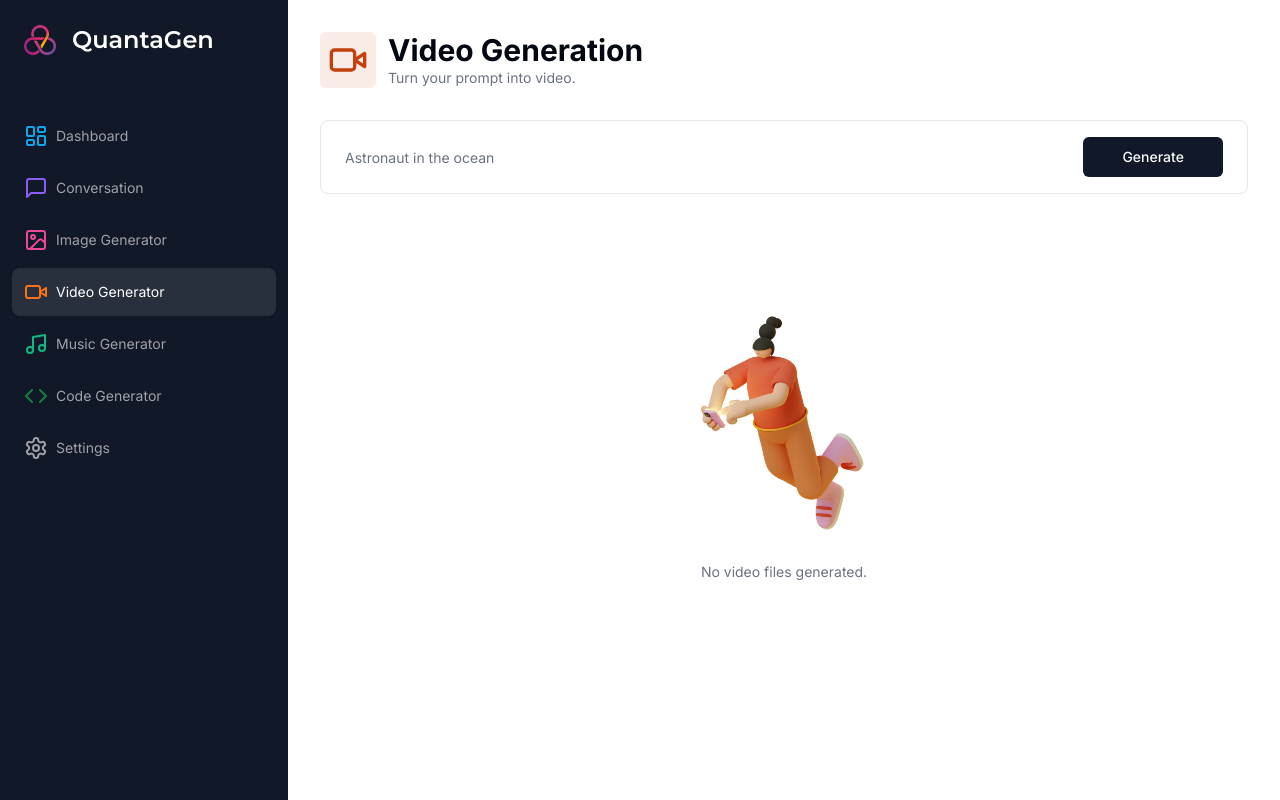
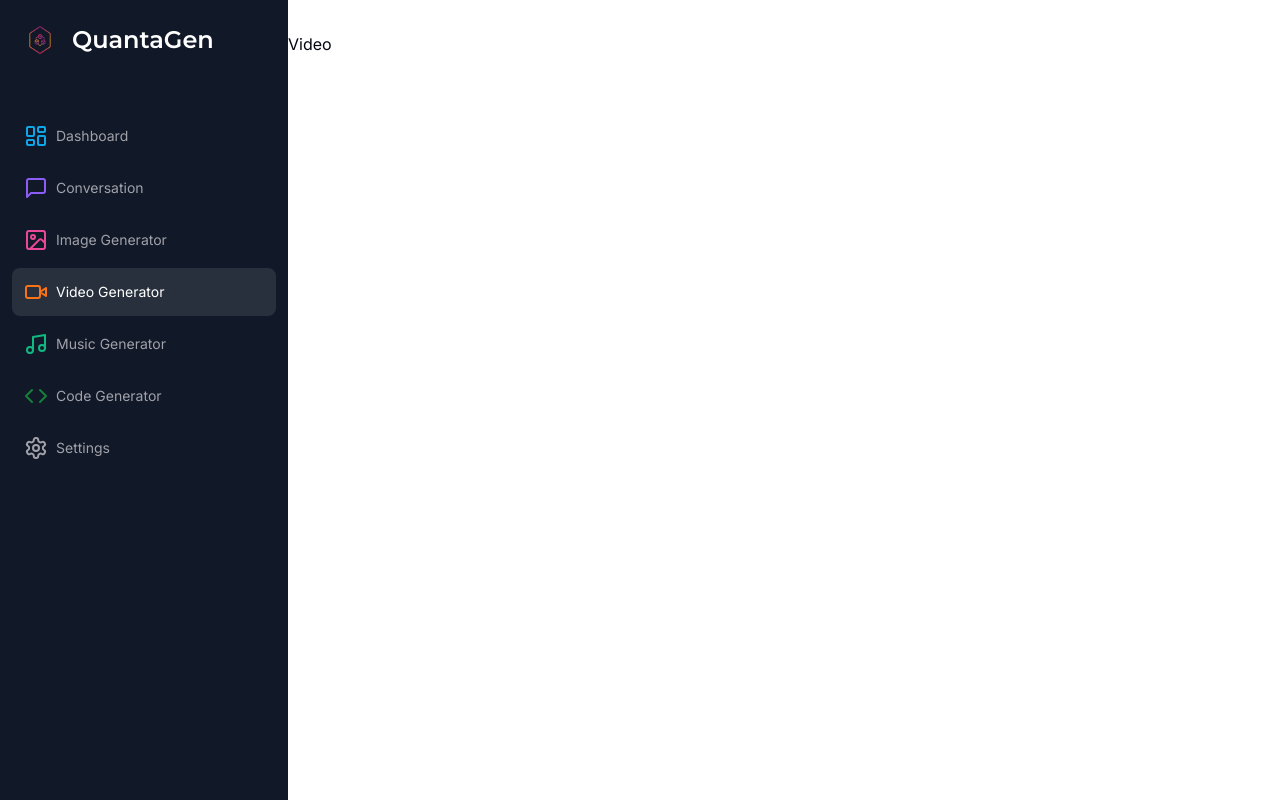
Before and after one commit to i1Zeus/AI-Saas, a Next.js app: page /video in a window 1280 px wide. Built offline with nearby package versions, Linux system fonts and the light colour scheme.

Commit message:
front end

```diff
--- a/app/(dashboard)/(routes)/music/page.tsx
+++ b/app/(dashboard)/(routes)/music/page.tsx
@@ -1,123 +1,9 @@
-"use client";
-
-import * as z from "zod";
-import axios from "axios";
-import { useState } from "react";
-import { Music } from "lucide-react";
-import { toast } from "react-hot-toast";
-import { useForm } from "react-hook-form";
-import { useRouter } from "next/navigation";
-import { zodResolver } from "@hookform/resolvers/zod";
-
-import { Loader } from "@/components/loader";
-import { Input } from "@/components/ui/input";
-import { Empty } from "@/components/ui/empty";
-import { Heading } from "@/components/heading";
-import { Button } from "@/components/ui/button";
-// import { useProModal } from "@/hooks/use-pro-modal";
-import { Form, FormControl, FormField, FormItem } from "@/components/ui/form";
-
-import { formSchema } from "./constants";
-
-const MusicPage = () => {
-  // const proModal = useProModal();
-  const router = useRouter();
-  const [music, setMusic] = useState<string>();
-
-  const form = useForm<z.infer<typeof formSchema>>({
-    resolver: zodResolver(formSchema),
-    defaultValues: {
-      prompt: "",
-    },
-  });
-
-  const isLoading = form.formState.isSubmitting;
-
-  const onSubmit = async (values: z.infer<typeof formSchema>) => {
-    try {
-      setMusic(undefined);
-
-      const response = await axios.post("/api/music", values);
-      console.log(response);
-
-      setMusic(response.data.audio);
-      form.reset();
-    } catch (error: any) {
-      if (error?.response?.status === 403) {
-        // proModal.onOpen();
-      } else {
-        toast.error("Something went wrong.");
-      }
-    } finally {
-      router.refresh();
-    }
-  };
-
+const Music = () => {
   return (
     <div>
-      <Heading
-        title="Music Generation"
-        sub="Turn your prompt into music."
-        icon={Music}
-        iconColor="text-emerald-500"
-        bgColor="bg-emerald-500/10"
-      />
-      <div className="px-4 lg:px-8">
-        <Form {...form}>
-          <form
-            onSubmit={form.handleSubmit(onSubmit)}
-            className="
-              rounded-lg
-              border
-              w-full
-              p-4
-              px-3
-              md:px-6
-              focus-within:shadow-sm
-              grid
-              grid-cols-12
-              gap-2
-            "
-          >
-            <FormField
-              name="prompt"
-              render={({ field }) => (
-                <FormItem className="col-span-12 lg:col-span-10">
-                  <FormControl className="m-0 p-0">
-                    <Input
-                      className="border-0 outline-none focus-visible:ring-0 focus-visible:ring-transparent"
-                      disabled={isLoading}
-                      placeholder="Piano solo"
-                      {...field}
-                    />
-                  </FormControl>
-                </FormItem>
-              )}
-            />
-            <Button
-              className="col-span-12 lg:col-span-2 w-full"
-              type="submit"
-              disabled={isLoading}
-              size="icon"
-            >
-              Generate
-            </Button>
-          </form>
-        </Form>
-        {isLoading && (
-          <div className="p-20">
-            <Loader />
-          </div>
-        )}
-        {!music && !isLoading && <Empty label="No music generated." />}
-        {music && (
-          <audio controls className="w-full mt-8">
-            <source src={music} />
-          </audio>
-        )}
-      </div>
+      <p>Music</p>
     </div>
   );
 };
 
-export default MusicPage;
+export default Music;
--- a/app/(dashboard)/(routes)/video/page.tsx
+++ b/app/(dashboard)/(routes)/video/page.tsx
@@ -1,125 +1,9 @@
-"use client";
-
-import * as z from "zod";
-import axios from "axios";
-import { useState } from "react";
-import { zodResolver } from "@hookform/resolvers/zod";
-import { useForm } from "react-hook-form";
-import { toast } from "react-hot-toast";
-import { VideoIcon } from "lucide-react";
-import { useRouter } from "next/navigation";
-
-import { Heading } from "@/components/heading";
-import { Button } from "@/components/ui/button";
-import { Input } from "@/components/ui/input";
-import { Form, FormControl, FormField, FormItem } from "@/components/ui/form";
-import { Loader } from "@/components/loader";
-import { Empty } from "@/components/ui/empty";
-// import { useProModal } from "@/hooks/use-pro-modal";
-
-import { formSchema } from "./constants";
-
-const VideoPage = () => {
-  const router = useRouter();
-  // const proModal = useProModal();
-  const [video, setVideo] = useState<string>();
-
-  const form = useForm<z.infer<typeof formSchema>>({
-    resolver: zodResolver(formSchema),
-    defaultValues: {
-      prompt: "",
-    },
-  });
-
-  const isLoading = form.formState.isSubmitting;
-
-  const onSubmit = async (values: z.infer<typeof formSchema>) => {
-    try {
-      setVideo(undefined);
-
-      const response = await axios.post("/api/video", values);
-
-      setVideo(response.data[0]);
-      form.reset();
-    } catch (error: any) {
-      if (error?.response?.status === 403) {
-        // proModal.onOpen();
-      } else {
-        toast.error("Something went wrong.");
-      }
-    } finally {
-      router.refresh();
-    }
-  };
-
+const Video = () => {
   return (
     <div>
-      <Heading
-        title="Video Generation"
-        sub="Turn your prompt into video."
-        icon={VideoIcon}
-        iconColor="text-orange-700"
-        bgColor="bg-orange-700/10"
-      />
-      <div className="px-4 lg:px-8">
-        <Form {...form}>
-          <form
-            onSubmit={form.handleSubmit(onSubmit)}
-            className="
-              rounded-lg
-              border
-              w-full
-              p-4
-              px-3
-              md:px-6
-              focus-within:shadow-sm
-              grid
-              grid-cols-12
-              gap-2
-            "
-          >
-            <FormField
-              name="prompt"
-              render={({ field }) => (
-                <FormItem className="col-span-12 lg:col-span-10">
-                  <FormControl className="m-0 p-0">
-                    <Input
-                      className="border-0 outline-none focus-visible:ring-0 focus-visible:ring-transparent"
-                      disabled={isLoading}
-                      placeholder="Astronaut in the ocean"
-                      {...field}
-                    />
-                  </FormControl>
-                </FormItem>
-              )}
-            />
-            <Button
-              className="col-span-12 lg:col-span-2 w-full"
-              type="submit"
-              disabled={isLoading}
-              size="icon"
-            >
-              Generate
-            </Button>
-          </form>
-        </Form>
-        {isLoading && (
-          <div className="p-20">
-            <Loader />
-          </div>
-        )}
-        {!video && !isLoading && <Empty label="No video files generated." />}
-        {video && (
-          <video
-            controls
-            className="w-full aspect-video mt-8 rounded-lg border bg-black"
-          >
-            <source src={video} />
-          </video>
-        )}
-      </div>
+      <p>Video</p>
     </div>
   );
 };
 
-export default VideoPage;
+export default Video;
--- a/components/sidebar.tsx
+++ b/components/sidebar.tsx
@@ -86,7 +86,9 @@ const Sidebar = () => {
               key={route.href}
               className={cn(
                 "text-sm group flex p-3 w-full justify-start cursor-pointer hover:text-white hover:bg-white/10 rounded-lg transition",
-                pathname === route.href ? "text-white bg-white/10 " : "text-zinc-400"
+                pathname === route.href
+                  ? "text-white bg-white/10 "
+                  : "text-zinc-400"
               )}
             >
               <div className="flex items-center flex-1 gap-2">
```
Also changed, not shown: public/logo.png.
